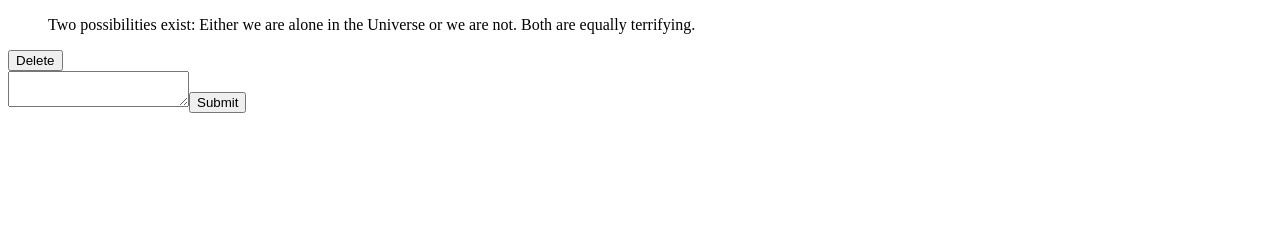
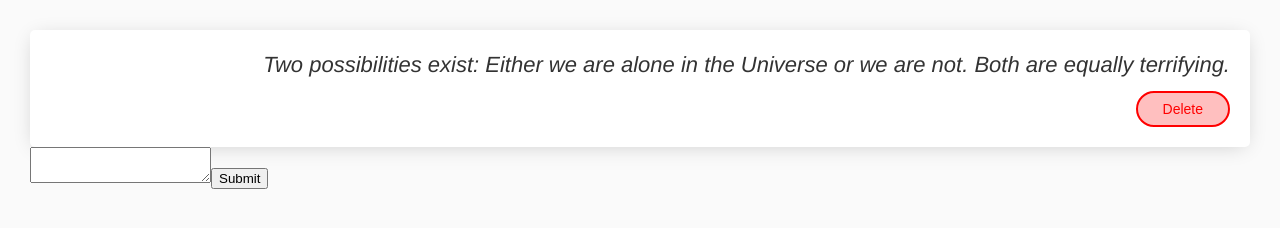
Before and after one commit to jrmykolyn/test.js.react.hooks, a website: page src/index.html in a window 1280 px wide. Drawn offline with nearby package versions, Linux system fonts and the light colour scheme.

Commit message:
Rough out styles

```diff
--- /dev/null
+++ b/src/css/styles.css
@@ -0,0 +1,62 @@
+*,
+*::before,
+*::after {
+  box-sizing: border-box;
+}
+
+html,
+body {
+  margin: 0;
+  padding: 0;
+}
+
+html {
+  font-size: 62.5%;
+}
+
+body {
+  font-family: Helvetica, Arial, sans-serif;
+  font-size: 1.6rem;
+  background: #fafafa;
+  color: #333;
+  padding: 3rem;
+}
+
+.quote {
+  margin: 0;
+  padding: 2rem;
+  background: #fff;
+  border-radius: 0.5rem;
+  box-shadow: 0 0.3rem 2rem -0.5rem rgba(0, 0, 0, 0.2);
+  display: flex;
+  flex-direction: column;
+  align-items: flex-end;
+}
+
+.quote blockquote {
+  font-size: 2.2rem;
+  font-style: italic;
+  line-height: 1.4;
+  margin: 0;
+  padding: 0;
+}
+
+.quote blockquote:not(:last-child) {
+  margin-bottom: 1rem;
+}
+
+.quote button {
+  font-size: 1.4rem;
+  line-height: 3.2rem;
+  padding: 0 2.5rem;
+  background: rgba(255, 0, 0, 0.25);
+  color: red;
+  border: solid 0.2rem red;
+  border-radius: 1.8rem;
+  transition: background 0.15s;
+}
+
+.quote button:hover,
+.quote button:focus {
+  background: rgba(255, 0, 0, 0.4);
+}
--- a/src/index.html
+++ b/src/index.html
@@ -3,6 +3,7 @@
 <head>
   <meta http-equiv="content-type" content="text/html; charset=utf-8">
   <title>Tests - JS - React - Hooks</title>
+  <link rel="stylesheet" href="css/styles.css" />
 </head>
 <body>
   <div id="root"></div>
--- a/src/js/index.js
+++ b/src/js/index.js
@@ -10,7 +10,7 @@ const Quote = ({ deleteQuote, quote }) => {
     : '';
 
   return (
-    <section>
+    <section className="quote">
       <blockquote>{ quote }</blockquote>
       { deleteElem }
     </section>
```
